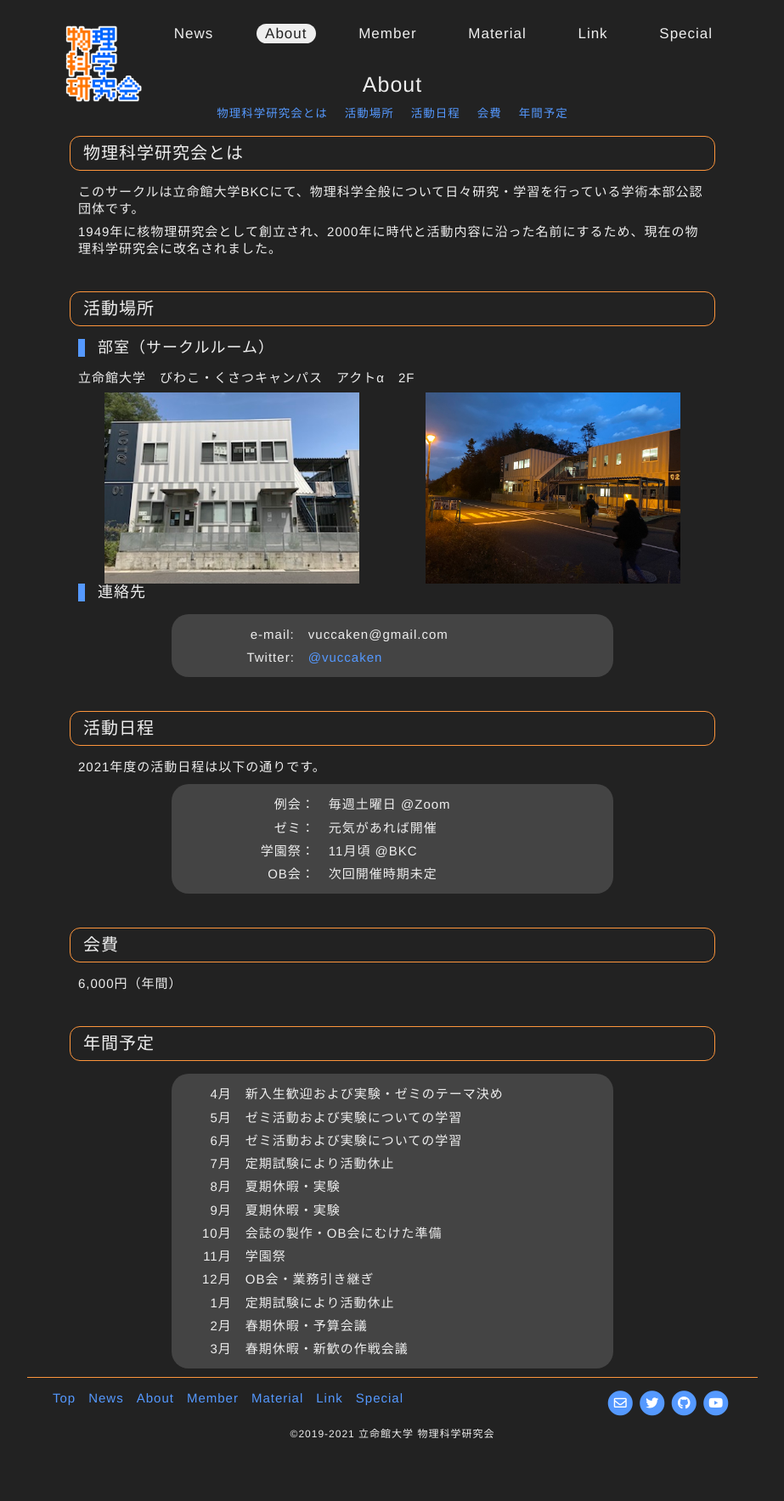
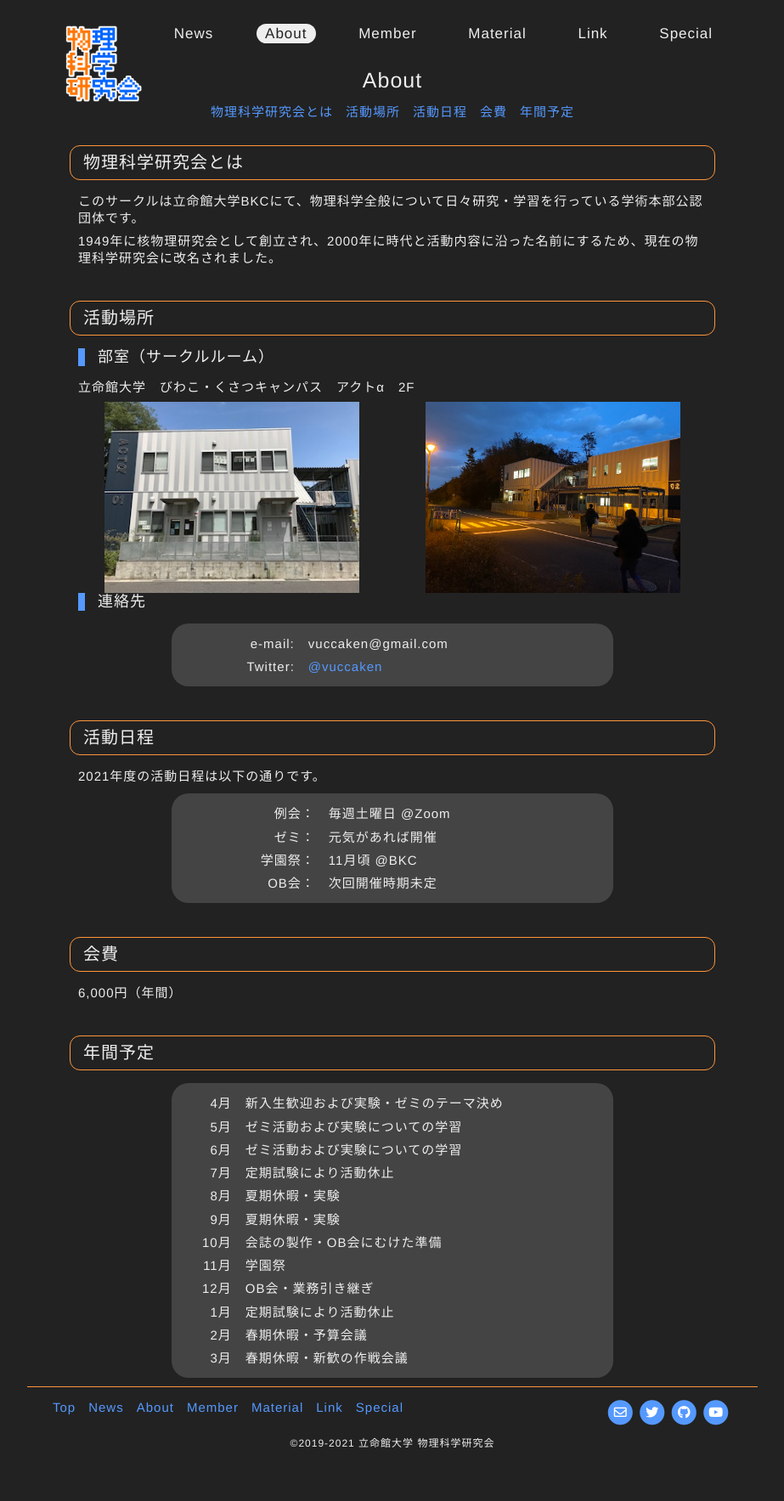
Before and after one commit to vuccaken/vuccaken.github.io, a Jekyll site: the page built from _pages/about.md, in a window 1280 px wide. Shown: the whole page at 85% size, without its empty margins (178-1101 px from the left). Built offline with Jekyll 4.4.1, drawn with Linux system fonts in a browser that asks for light colours; nearby versions of some CDN libraries.

Commit message:
renewal page-header
page header (title, toc)をflexboxを使って書き直した。

```diff
--- a/_layouts/page.html
+++ b/_layouts/page.html
@@ -2,9 +2,7 @@
 layout: default
 ---
 
-<div class="page-title-area">
-  <div class="wrapper">
-    <div class="inner">
+<header class="page-header">
       <h1 class="page-title">
         {%- if page.subtitle %}
           <div class="subtitle">{{ page.subtitle }}</div>
@@ -13,13 +11,11 @@
       </h1>
 
       {%- if page.toc == true %}
-        <div class="toc-area">
+        <div class="page-toc">
           {% include general/toc.html html=content h_min=2 h_max=2 class="toc-ul" item_class="toc-li" anchor_class="toc-a" %}
         </div>
       {%- endif %}
-    </div>
-  </div>
-</div>
+</header>
 
 <div class="content pages">
   <div class="wrapper">
--- a/_sass/_layout.scss
+++ b/_sass/_layout.scss
@@ -65,64 +65,31 @@
 //
 // Page Header
 //
-.page-title-area {
-  @media screen and (max-width: 635px) {
-    margin-top: -10px;
+.page-header {
+  // border: solid 1px tomato;
+  // > * {border: solid 1px aqua;}
+  padding: 0;
+  margin-bottom: $spacing-unit;
+  display: flex;
+  flex-wrap: wrap;
+  justify-content: center;
+  gap: $spacing-unit / 2;
+
+  h1.page-title {
+    margin: 0;
   }
 
-  .inner {
-    // border: solid 1px aqua;
+  .page-toc {
+    width: 100%;
+  }
 
-    @media screen and (min-width: 635px) {
-      min-height: 70px;
-      padding: 0 100px;
-    }
-
-    display: grid;
-    grid-row-gap: 10px;
-    align-content: center;
-
-    h1.page-title {
-      // border: solid 1px tomato;
-      margin: 0px;
-      text-align: center;
-      display: grid;
-      grid-row-gap: 5px;
-      .subtitle {
-        font-size: 90%;
-      }
-    }
-
-    // 目次
-    // _includes/general/toc.html
-    .toc-area {
-      // border: solid 1px tomato;
-      display: flex;
-      // @media screen and (max-width: 635px) {
-      //   display: none;
-      // }
-
-      ul.toc-ul {
-        // background-color: yellow;
-        padding: 0;
-        margin: auto;
-        display: flex;
-        flex-wrap: wrap;
-        justify-content: space-evenly;
-      }
-      li.toc-li {
-        // border: 1px solid aqua;
-        margin: 2px 10px;
-        list-style: none;
-        font-size: 90%;
-        // flex: 1 0 1;
-      }
-      .toc-a {
-        // color: $brand-color;
-        // border: 1px solid $brand-color;
-        // padding: 0px 10px;
-      }
-    }
+  ul.toc-ul {
+    list-style: none;
+    margin: 0;
+    display: flex;
+    flex-wrap: wrap;
+    justify-content: center;
+    gap: $spacing-unit / 2;
   }
 }
 
```
